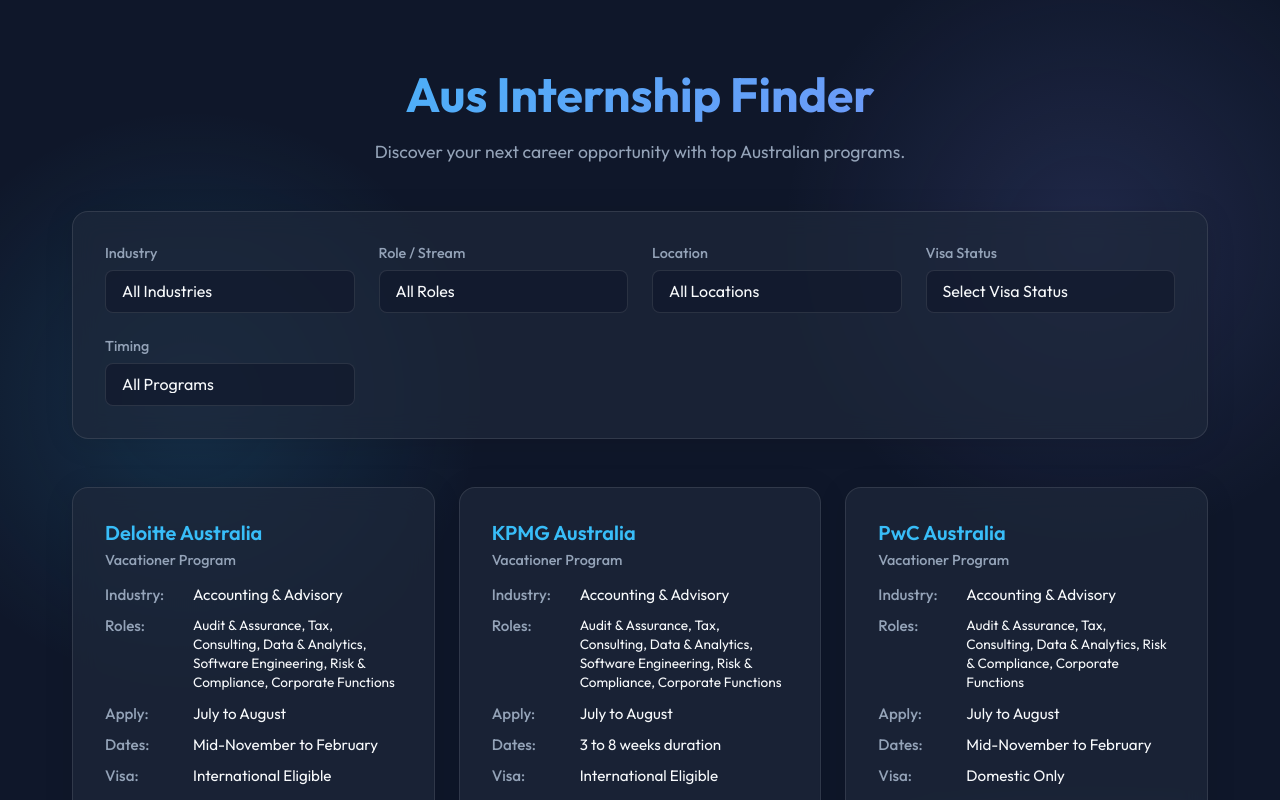
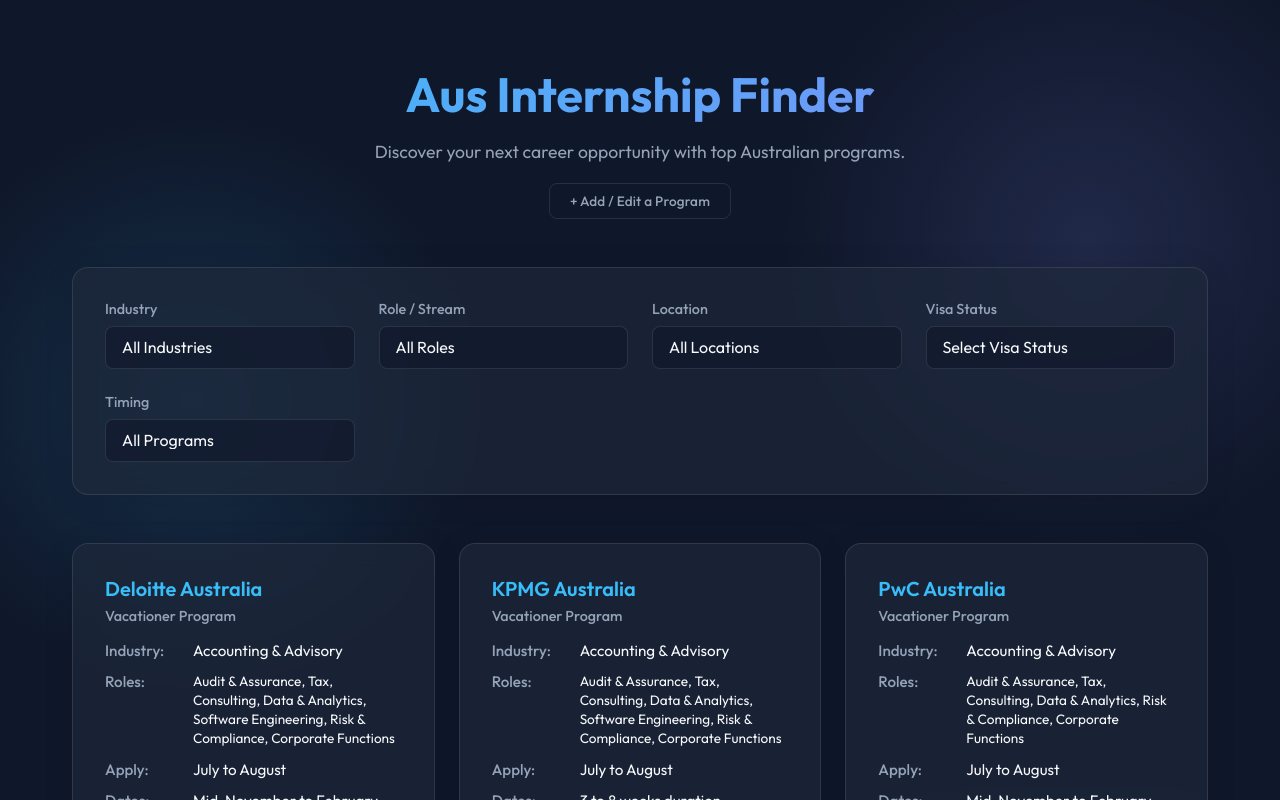
Before and after one commit to YangS1718/aus-internship-finder, a React (Vite) app: page / in a window 1280 px wide. Shown: the top 800 px of the page. Built offline with nearby package versions, Linux system fonts and the light colour scheme.

Commit message:
feat: add feedback form link to header and empty state

```diff
--- a/src/App.jsx
+++ b/src/App.jsx
@@ -1,6 +1,8 @@
 import { useState, useMemo } from 'react';
 import './index.css';
 import programsData from './data/asset.json';
+
+const FEEDBACK_FORM_URL = 'https://tally.so/r/A7W0LB';
 
 function App() {
   const [filters, setFilters] = useState({
@@ -136,6 +138,15 @@
       <header>
         <h1>Aus Internship Finder</h1>
         <p>Discover your next career opportunity with top Australian programs.</p>
+        <a
+          href={FEEDBACK_FORM_URL}
+          target="_blank"
+          rel="noopener noreferrer"
+          className="btn-ghost"
+          id="header-feedback-link"
+        >
+          + Add / Edit a Program
+        </a>
       </header>
 
       <div className="glass-panel search-form">
@@ -268,8 +279,17 @@
           ))
         ) : (
           <div className="empty-state">
-            <h3>No programs found</h3>
-            <p>Try adjusting your filters to see more results.</p>
+            <h3>No programs match these filters</h3>
+            <p>Know one we missed?</p>
+            <a
+              href={FEEDBACK_FORM_URL}
+              target="_blank"
+              rel="noopener noreferrer"
+              className="btn-accent"
+              id="empty-state-feedback-link"
+            >
+              Submit a Program
+            </a>
           </div>
         )}
       </div>
--- a/src/index.css
+++ b/src/index.css
@@ -51,6 +51,26 @@
 header p {
   color: var(--text-muted);
   font-size: 1.1rem;
+  margin-bottom: 1.25rem;
+}
+
+.btn-ghost {
+  display: inline-block;
+  padding: 0.5rem 1.25rem;
+  border: 1px solid var(--card-border);
+  border-radius: 8px;
+  color: var(--text-muted);
+  font-size: 0.85rem;
+  font-weight: 500;
+  text-decoration: none;
+  transition: all 0.2s ease;
+  letter-spacing: 0.01em;
+}
+
+.btn-ghost:hover {
+  color: var(--accent);
+  border-color: var(--accent);
+  background: rgba(56, 189, 248, 0.06);
 }
 
 /* Glassmorphism Card Style */
@@ -200,6 +220,27 @@
 
 .empty-state h3 {
   font-size: 1.5rem;
-  margin-bottom: 1rem;
+  margin-bottom: 0.5rem;
   color: var(--text-main);
 }
+
+.empty-state p {
+  margin-bottom: 1.5rem;
+}
+
+.btn-accent {
+  display: inline-block;
+  padding: 0.65rem 1.75rem;
+  background: var(--accent-gradient);
+  color: var(--bg-color);
+  border-radius: 8px;
+  font-size: 0.95rem;
+  font-weight: 600;
+  text-decoration: none;
+  transition: transform 0.2s ease, box-shadow 0.2s ease;
+}
+
+.btn-accent:hover {
+  transform: translateY(-2px);
+  box-shadow: 0 4px 20px rgba(56, 189, 248, 0.35);
+}
```
